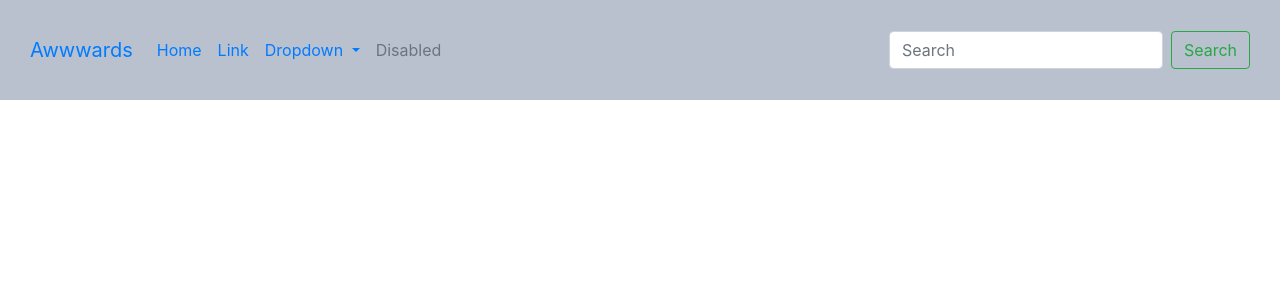
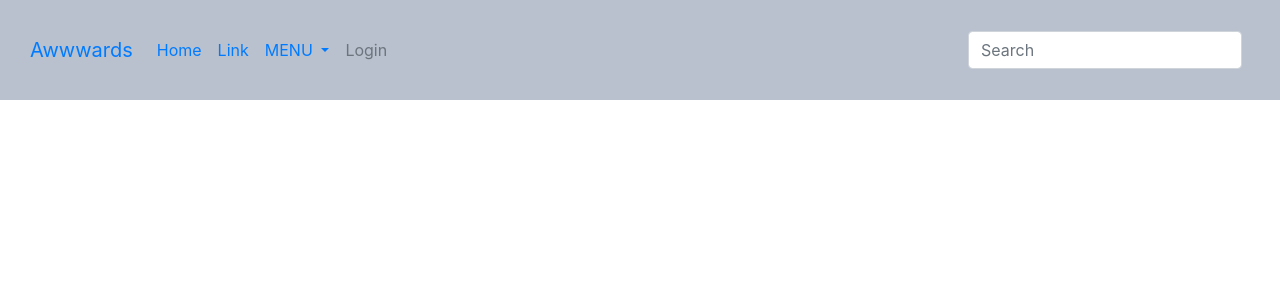
Before and after one commit to edithamadi/Awwwards, a Django app: page / in a window 1280 px wide. Shown: the top 300 px of the page. Run offline with Django 3.2, Linux system fonts and the light colour scheme; some libraries are stand-ins or nearby versions.

Commit message:
updated navbar

```diff
--- a/ap/templates/navbar.html
+++ b/ap/templates/navbar.html
@@ -22,22 +22,21 @@
                     </li>
                     <li class="nav-item dropdown">
                       <a class="nav-link dropdown-toggle" href="#" id="navbarDropdown" role="button" data-toggle="dropdown" aria-haspopup="true" aria-expanded="false">
-                        Dropdown
+                        MENU
                       </a>
                       <div class="dropdown-menu" aria-labelledby="navbarDropdown">
-                        <a class="dropdown-item" href="#">Action</a>
-                        <a class="dropdown-item" href="#">Another action</a>
+                        <a class="dropdown-item" href="#">Winnners</a>
+                        <a class="dropdown-item" href="#">Nominees</a>
                         <div class="dropdown-divider"></div>
-                        <a class="dropdown-item" href="#">Something else here</a>
+                        <a class="dropdown-item" href="#">Collections</a>
                       </div>
                     </li>
                     <li class="nav-item">
-                      <a class="nav-link disabled" href="#">Disabled</a>
+                      <a class="nav-link disabled" href="{% url 'signup' %}">Login</a>
                     </li>
                   </ul>
                   <form class="form-inline my-2 my-lg-0">
                     <input class="form-control mr-sm-2" type="search" placeholder="Search" aria-label="Search">
-                    <button class="btn btn-outline-success my-2 my-sm-0" type="submit">Search</button>
                   </form>
                 </div>
 </body>
```
